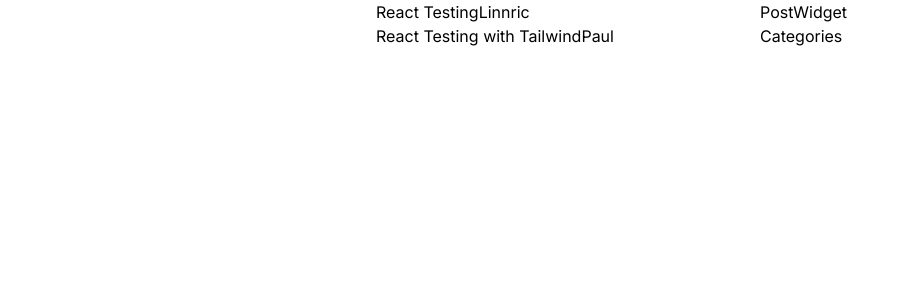
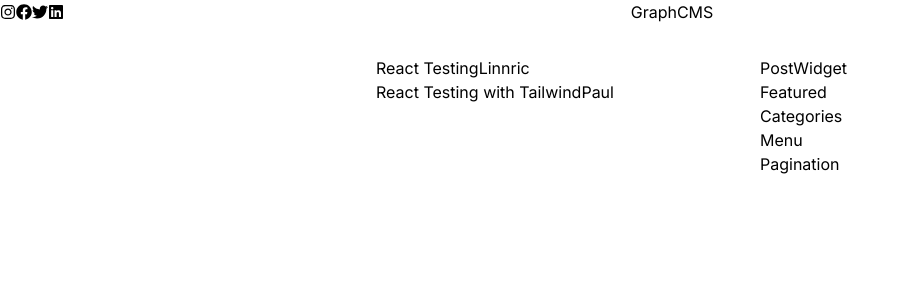
Before and after one commit to DavisKiprotich/Blog_Website, a Next.js app: page / in a window 1280 px wide. Shown: the top 300 px of the page, without its empty margins (0-909 px from the left). Built offline with nearby package versions, Linux system fonts and the light colour scheme.

Commit message:
Added new components and styled the navigation bar

```diff
--- /dev/null
+++ b/components/CardList.jsx
@@ -0,0 +1,12 @@
+import React from 'react'
+import { Pagination } from '.'
+
+const CardList = () => {
+  return (
+    <div>
+        <Pagination />
+    </div>
+  )
+}
+
+export default CardList
--- /dev/null
+++ b/components/Featured.jsx
@@ -0,0 +1,9 @@
+import React from 'react'
+
+const Featured = () => {
+  return (
+    <div>Featured</div>
+  )
+}
+
+export default Featured
--- /dev/null
+++ b/components/Footer.jsx
@@ -0,0 +1,9 @@
+import React from 'react'
+
+const Footer = () => {
+  return (
+    <div>Footer</div>
+  )
+}
+
+export default Footer
--- a/components/Header.jsx
+++ b/components/Header.jsx
@@ -1,13 +1,21 @@
 import React, {useContext} from 'react'
 
 import Link from 'next/link'
+
+import { FaInstagram, FaFacebook, FaTwitter, FaLinkedin } from 'react-icons/fa';
 
 const categories = [{name: 'Meditation', slug: 'meditation'}, {name: 'Prayer', slug: 'prayer'}]
 
 const Header = () => {
   return (
-    <div className='container mx-auto px-10 mb-8'>
-      <div className='border-b w-full inline-block border-blue-400 py-8'>
+    <div className='container mx-auto px-10 mb-8 mt-10 '>
+      <div className='border-b w-full border-blue-400 py-8 mt-10 flex justify-between items-center'>
+        <div className='flex items-center'>
+          <FaInstagram className='w-6 h-6 mr-2 text-blue' />
+          <FaFacebook className='w-6 h-6 mr-10' />
+          <FaTwitter className='w-6 h-6 mr-10' />
+          <FaLinkedin className='w-6 h-6' />
+        </div>
         <div className='md:float-left block'>
           <Link href='/'>
             <span className='cursor-pointer font-bold text-3xl text-white'>
--- /dev/null
+++ b/components/Menu.jsx
@@ -0,0 +1,9 @@
+import React from 'react'
+
+const Menu = () => {
+  return (
+    <div>Menu</div>
+  )
+}
+
+export default Menu
--- /dev/null
+++ b/components/Navbar.jsx
@@ -0,0 +1,9 @@
+import React from 'react'
+
+const Navbar = () => {
+  return (
+    <div>Navbar</div>
+  )
+}
+
+export default Navbar
--- /dev/null
+++ b/components/Pagination.jsx
@@ -0,0 +1,9 @@
+import React from 'react'
+
+const Pagination = () => {
+  return (
+    <div>Pagination</div>
+  )
+}
+
+export default Pagination
--- a/components/index.js
+++ b/components/index.js
@@ -1,4 +1,9 @@
 export { default as PostCard } from './PostCard'
 export { default as Categories } from './Categories'
 export { default as PostWidget } from './PostWidget'
+export { default as Pagination } from './Pagination'
+export { default as Featured } from './Featured'
+export { default as CardList } from './CardList'
+export { default as Navbar } from './Navbar'
 export { default as Header } from './Header'
+export { default as Footer } from './Footer'
--- a/package.json
+++ b/package.json
@@ -9,9 +9,10 @@
     "lint": "next lint"
   },
   "dependencies": {
+    "next": "14.1.0",
     "react": "^18",
     "react-dom": "^18",
-    "next": "14.1.0"
+    "react-icons": "^5.0.1"
   },
   "devDependencies": {
     "autoprefixer": "^10.0.1",
--- a/src/app/layout.js
+++ b/src/app/layout.js
@@ -1,5 +1,6 @@
 import { Inter } from "next/font/google";
 import "./globals.css";
+import { Header } from "../../components";
 
 const inter = Inter({ subsets: ["latin"] });
 
@@ -11,7 +12,10 @@ export const metadata = {
 export default function RootLayout({ children }) {
   return (
     <html lang="en">
-      <body className={inter.className}>{children}</body>
+      <body className={inter.className}>
+        <Header />
+        {children}
+      </body>
     </html>
   );
 }
--- a/src/app/page.js
+++ b/src/app/page.js
@@ -1,5 +1,7 @@
 import Head from "next/head";
-import { PostCard, PostWidget, Categories } from "../../components";
+import { PostCard, PostWidget, Categories, CardList } from "../../components";
+import Featured from "../../components/Featured";
+import Menu from "../../components/Menu";
 
 const articles = [
   { title: "React Testing", author: "Linnric" },
@@ -25,7 +27,12 @@ export default function Home() {
         <div className="lg:col-span-4 col-span-1">
           <div className="lg:sticky relative top-8">
             <PostWidget />
+            <Featured />
             <Categories />
+            <div className="">
+              <Menu />
+              <CardList />
+            </div>
           </div>
         </div>
       </div>
```
Also changed, not shown: 1 other file (tests, documents, lock files or other folders).
